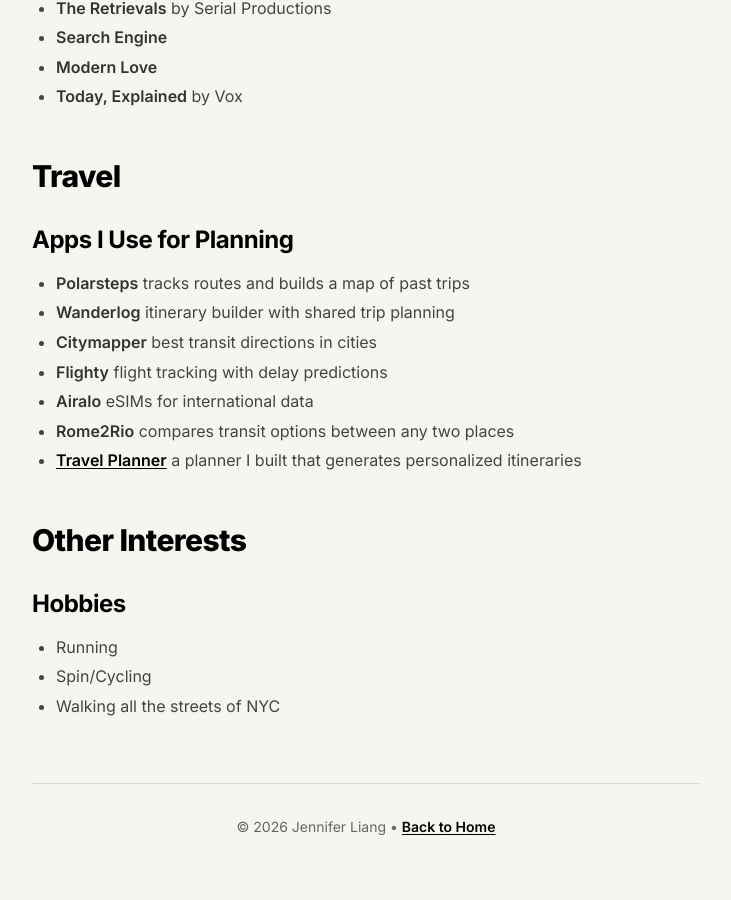
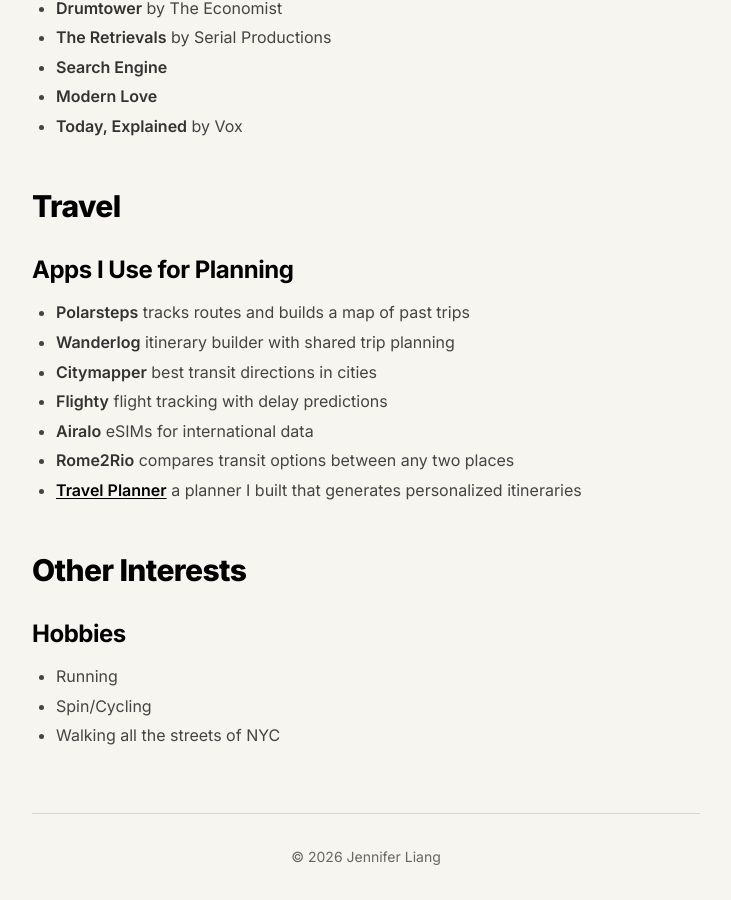
Before and after one commit to jenniferzliang/jenniferzliang.github.io, a Jekyll site: the page built from misc.md, in a window 1280 px wide and 900 px high, scrolled down 1234 px. Shown: the whole window, without its empty margins (274-1005 px from the left). Built offline with Jekyll 4.4.1, drawn with Linux system fonts in a browser that asks for light colours; before the commit the page ends 2105 px from its top, so only the background shows below that; some of the changed text lies outside the part shown.

Commit message:
Add Good People to Fiction, remove footer Back to Home link
Co-Authored-By: Claude Opus 4.8 <noreply@anthropic.com>

```diff
--- a/_layouts/default.html
+++ b/_layouts/default.html
@@ -33,7 +33,7 @@
         </main>
 
         <footer>
-            <p>&copy; 2026 Jennifer Liang{% unless page.url == "/" %} • <a href="/">Back to Home</a>{% endunless %}</p>
+            <p>&copy; 2026 Jennifer Liang</p>
         </footer>
     </div>
 </body>
```
Also changed, not shown: misc.md (+1 -0 lines).
